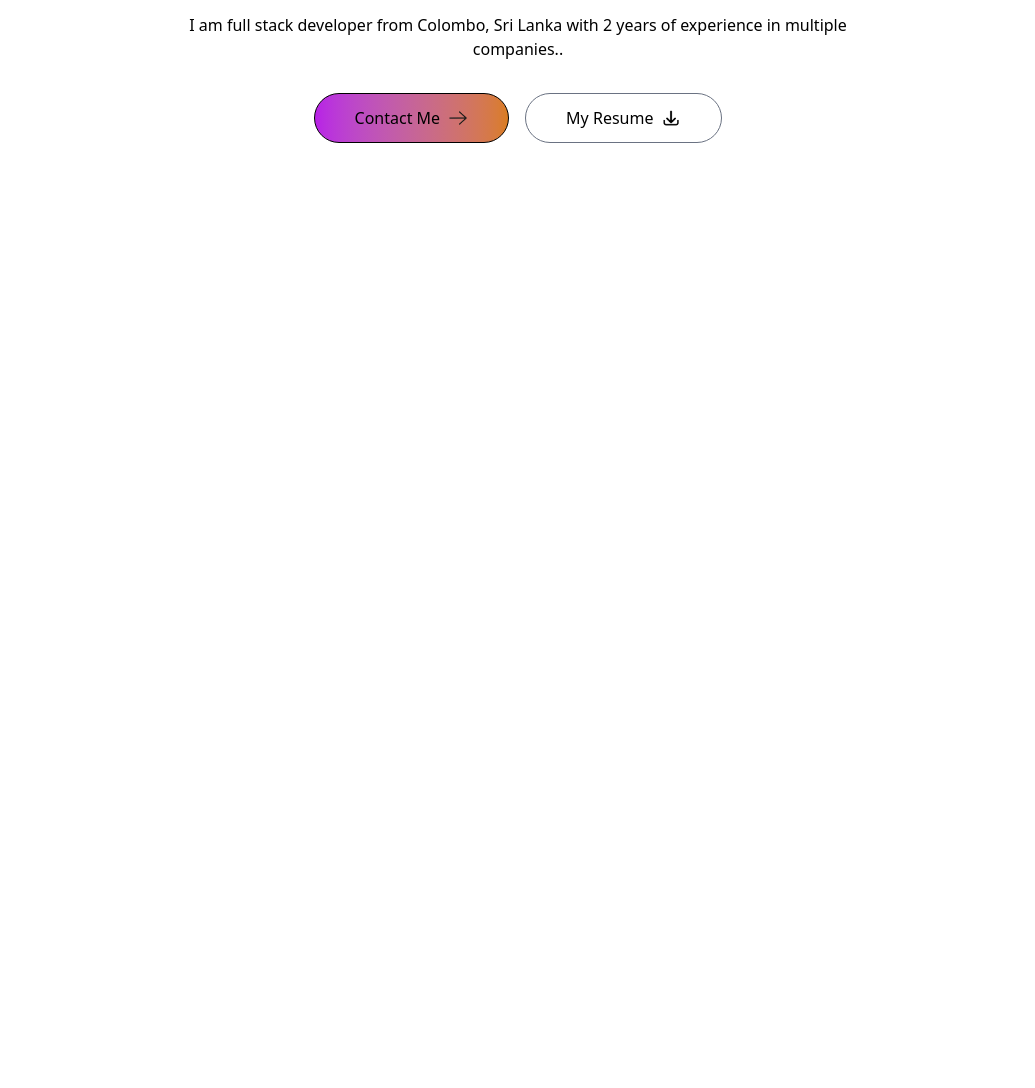
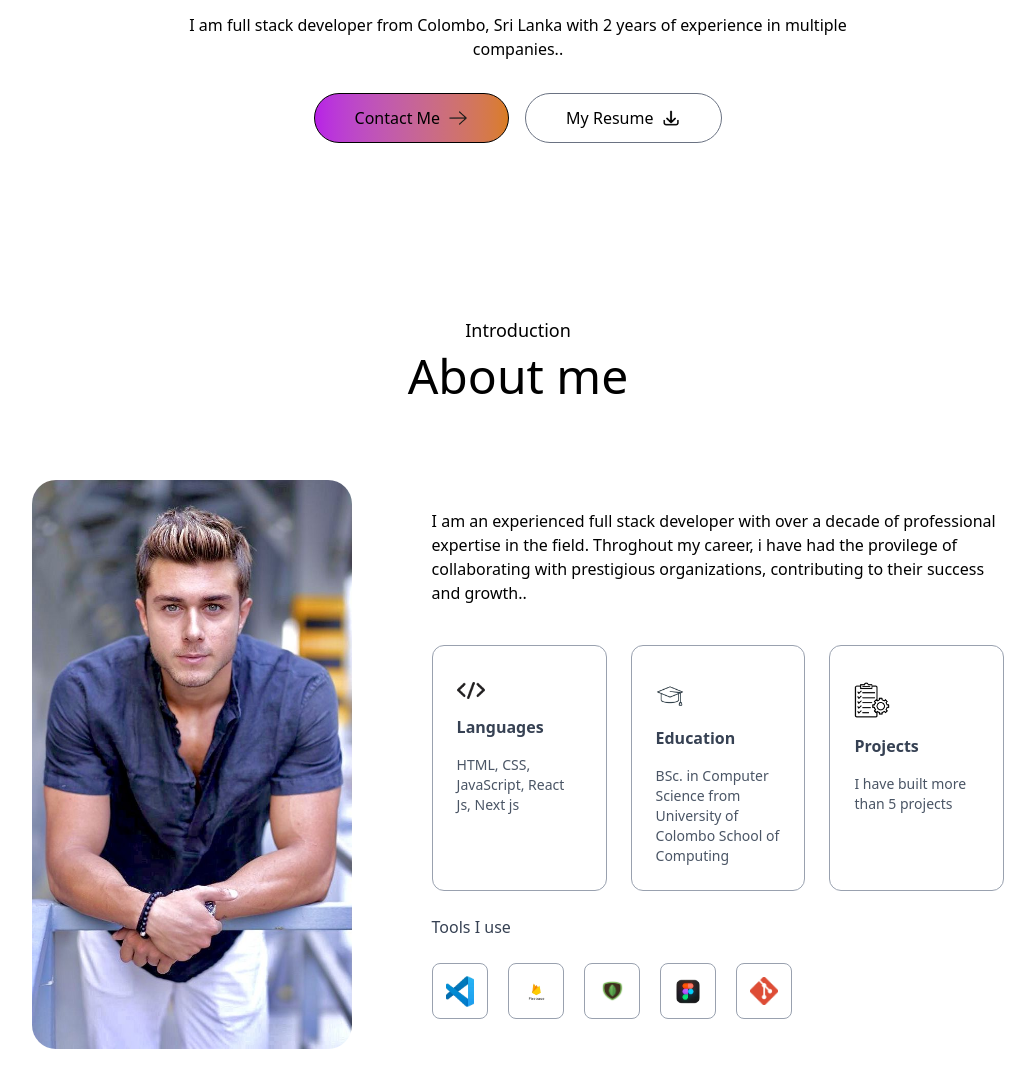
Before and after one commit to nalantishantha/Nalan_portfolio, a plain HTML site: page index.html in a window 1280 px wide. Shown: the part 524-1612 px from the top of the page, without its empty margins (122-1157 px from the left). Before the commit the page ends 800 px from the top, so only its background shows below. Drawn offline with nearby package versions, Linux system fonts and the light colour scheme.

Commit message:
completed about me page

```diff
--- a/index.html
+++ b/index.html
@@ -1,5 +1,5 @@
 <!DOCTYPE html>
-<html lang="en">
+<html lang="en" class="scroll-smooth">
 <head>
     <meta charset="UTF-8">
     <meta name="viewport" content="width=device-width, initial-scale=1.0">
@@ -69,6 +69,58 @@
 
     </div>
 
+    <!-- about me -->
+
+    <div id="about" class="w-full px-[12%] py-10 scroll-mt-20">
+         <h4 class="text-center mb-2 text-lg">Introduction</h4>
+         <h2 class="text-center text-5xl">About me</h2>
+
+         <div class="flex w-full flex-col lg:flex-row items-center gap-20 my-20">
+             <div class="max-w-max mx-auto relative">
+                <img src="./images/profile-img-2.jpg" alt="" class="w-64 sm:w-80 rounded-3xl max-w-none">
+             </div>
+
+             <div class="flex-1">
+                <p class="mb-10 max-w-2xl">I am an experienced full stack developer with over a decade of professional expertise in the field. Throghout my career, i have had the provilege of collaborating with prestigious organizations, contributing to their success and growth..</p>
+
+                <ul class="grid grid-cols-1 sm:grid-cols-3 gap-6 max-w-2xl">
+                    <li class="border-[0.5px] border-gray-400 rounded-xl p-6 cursor-pointer hover:bg-[#fcf4ff] hover:-translate-y-1 duration-500 hover:shadow-[4px_4px_0_#000]">
+                        <img src="./images/code-icon.png" alt="" class="w-7 mt-3">
+                        <h3 class="my-4 font-semibold text-gray-700">Languages</h3>
+                        <p class="text-gray-600 text-sm">HTML, CSS, JavaScript, React Js, Next js</p>
+
+                    <li class="border-[0.5px] border-gray-400 rounded-xl p-6 cursor-pointer hover:bg-[#fcf4ff] hover:-translate-y-1 duration-500 hover:shadow-[4px_4px_0_#000]">
+                        <img src="./images/edu-icon.png" alt="" class="w-7 mt-3">
+                        <h3 class="my-4 font-semibold text-gray-700">Education</h3>
+                        <p class="text-gray-600 text-sm">BSc. in Computer Science from University of Colombo School of Computing</p>
+
+                    <li class="border-[0.5px] border-gray-400 rounded-xl p-6 cursor-pointer hover:bg-[#fcf4ff] hover:-translate-y-1 duration-500 hover:shadow-[4px_4px_0_#000]">
+                        <img src="./images/project-icon.png" alt="" class="w-9 mt-3">
+                        <h3 class="my-4 font-semibold text-gray-700">Projects</h3>
+                        <p class="text-gray-600 text-sm">I have built more than 5 projects</p>
+                    </li>
+                </ul>
+
+                <h4 class="my-6 text-gray-700">Tools I use</h4>
+                <ul class="flex items-center gap-3 sm:gap-5">
+
+                    <li class="flex items-center justify-center w-12 sm:w-14 aspect-square border border-gray-400 rounded-lg cursor-pointer hover:-translate-y-1 duration-500"><img src="./images/vscode.png" alt="" class="w-5 sm:w-7"></li>
+
+                    <li class="flex items-center justify-center w-12 sm:w-14 aspect-square border border-gray-400 rounded-lg cursor-pointer hover:-translate-y-1 duration-500"><img src="./images/firebase.png" alt="" class="w-5 sm:w-7"></li>
+
+                    <li class="flex items-center justify-center w-12 sm:w-14 aspect-square border border-gray-400 rounded-lg cursor-pointer hover:-translate-y-1 duration-500"><img src="./images/mongodb.png" alt="" class="w-5 sm:w-7"></li>
+
+                    <li class="flex items-center justify-center w-12 sm:w-14 aspect-square border border-gray-400 rounded-lg cursor-pointer hover:-translate-y-1 duration-500"><img src="./images/figma.png" alt="" class="w-5 sm:w-7"></li>
+
+                    <li class="flex items-center justify-center w-12 sm:w-14 aspect-square border border-gray-400 rounded-lg cursor-pointer hover:-translate-y-1 duration-500"><img src="./images/git.png" alt="" class="w-5 sm:w-7"></li>
+
+                </ul>
+
+             </div>
+         </div>
+
+    </div>
+
     <script src="./scripts.js"></script>
 </body>
 </html>
```
Also changed, not shown: images/code-icon.png (added), images/edu-icon.png (added), images/figma.png (added), images/firebase.png (added), images/git.png (added), images/mongodb.png (added), images/project-icon.png (added), images/vscode.png (added).
